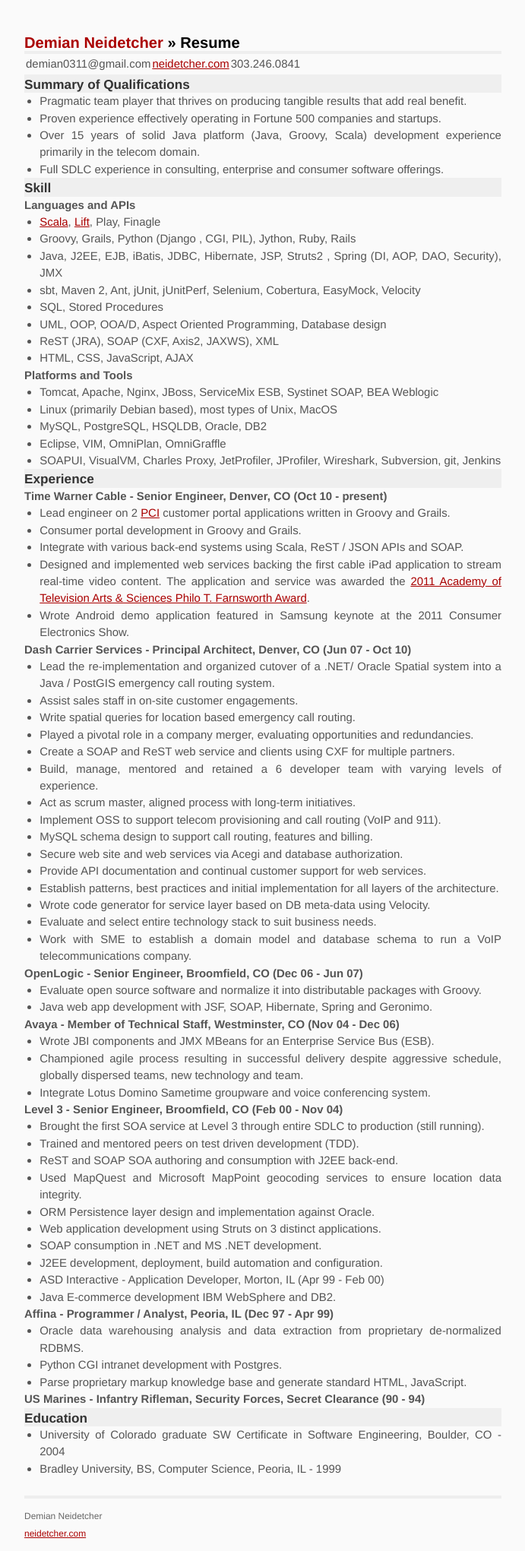
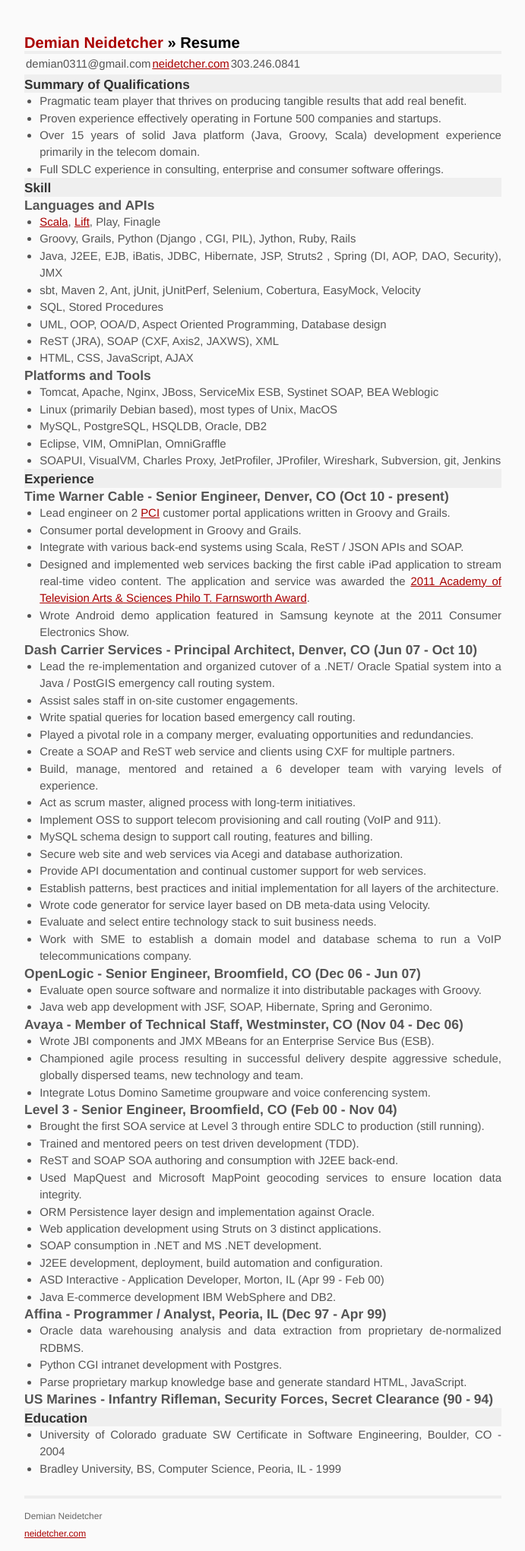
Before and after one commit to demian0311/demian0311.github.com, a Jekyll site: the page built from resume.md, in a window 1280 px wide. Shown: the whole page at 76% size, without its empty margins (294-985 px from the left). Built offline with Jekyll 4.4.1, drawn with Linux system fonts in a browser that asks for light colours; Markdown is read by kramdown in place of the engine named in the settings.

Commit message:
css tweak

```diff
--- a/css/main.css
+++ b/css/main.css
@@ -21,8 +21,8 @@
   text-align: center;
 }
 
-h2, h3, h4, h5, h6 {
-  font-size: 100%; }
+/*h2, h3, h4, h5, h6 {
+  font-size: 100%; } */
 
 h1{
   font-size: 135%;
```
Also changed, not shown: 2 other files.
